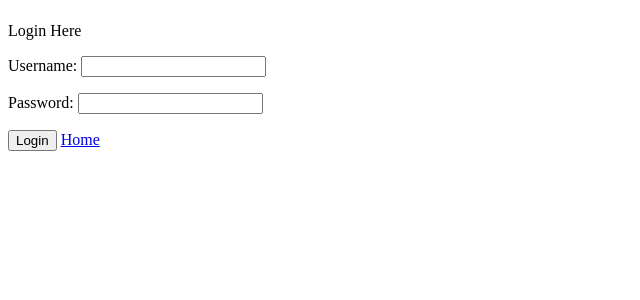
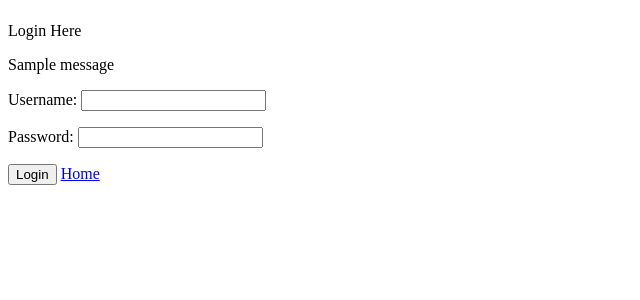
Before and after one commit to RayPops/quacker, a Django app: page /login/ in a window 1280 px wide. Shown: the part 58-358 px from the top of the page, without its empty margins (0-640 px from the left). Run offline with Django 4.2, Linux system fonts and the light colour scheme; tables that the repository leaves empty hold one stand-in row (values such as "Sample post"); one stand-in notice (Sample message) is shown.

Commit message:
Add messages for invalid form content login view

```diff
--- a/microblogs/templates/login.html
+++ b/microblogs/templates/login.html
@@ -9,17 +9,19 @@
         </header>
         <main>
             <p>Login Here</p>
+            <!-- messages for loop -->
+            {% for message in messages %}
+                <p>{{ message }}</p>
+            {% endfor %}
+
+            <!-- login form -->
             <form action="{% url 'login' %}" method="post">
                 {% csrf_token %}
                 {{ form.as_p }}
                 <input type="submit" value="Login">
+
             <!-- link back home -->
             <a href="{% url 'home' %}">Home</a>
-            <!-- <ul>
-                {% for post in posts %}
-                    <li>{{ post.content }}</li>
-                {% endfor %}
-            </ul> -->
         </main>
     </body>
 </html>
--- a/microblogs/views.py
+++ b/microblogs/views.py
@@ -1,6 +1,7 @@
 from django.shortcuts import render, redirect
 from .forms import LogInForm, SignupForm
 from django.contrib.auth import authenticate, login
+from django.contrib import messages
 
 # Create your views here.
 
@@ -31,6 +32,8 @@ def login_view(request):
             if user is not None:
                 login(request, user)
                 return redirect('feed')
+        # add error message for incorrect login
+        messages.add_message(request, messages.ERROR, 'Incorrect username or password.')
     else:
         form = LogInForm()
     return render(request, 'login.html', {'form': form})
```
Also changed, not shown: microblogs/tests/test_login_view.py (+7 -0 lines).
